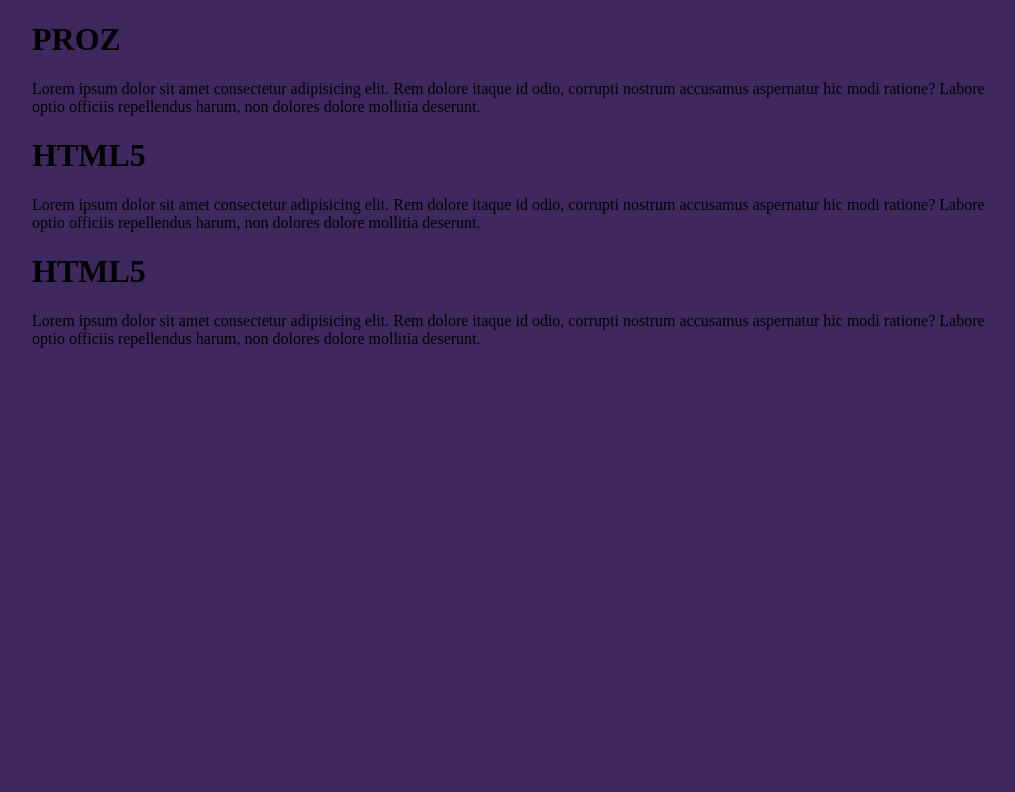
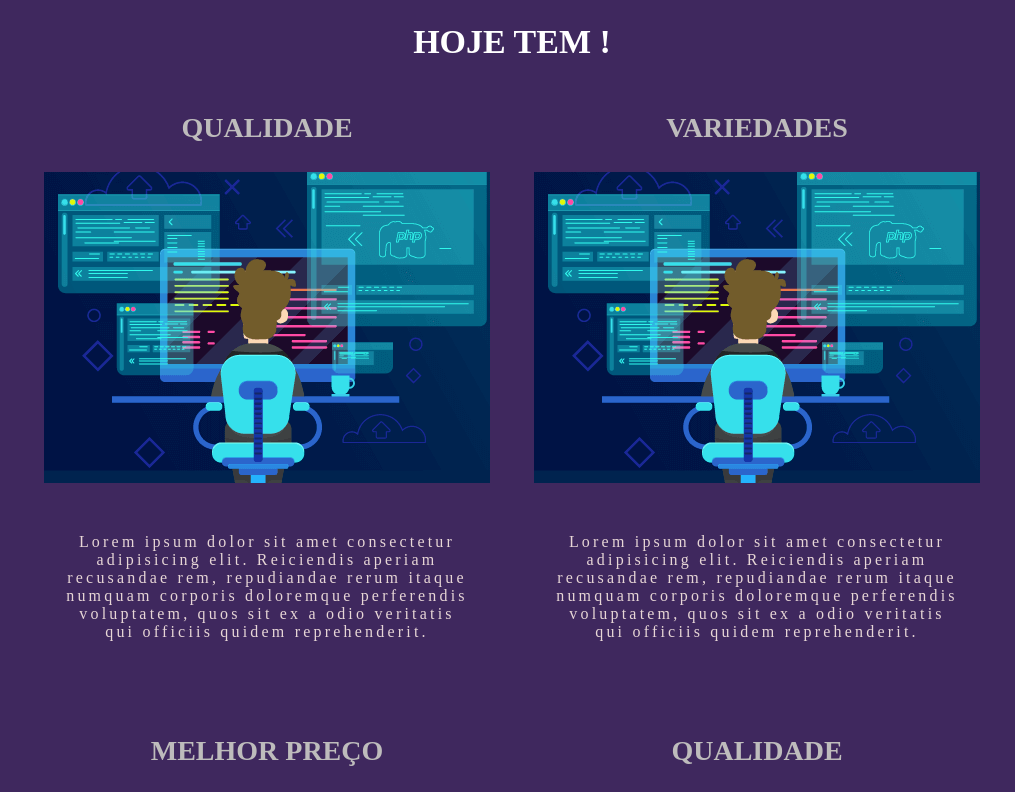
Before and after one commit to devalbertomoiseis/Proz, a plain HTML site: page 08-Modulo/index.html in a window 1280 px wide. Shown: the top 792 px of the page, without its empty margins (128-1143 px from the left). Drawn offline with Linux system fonts and the light colour scheme.

Commit message:
Aualização dos dados

```diff
--- a/08-Modulo/assets/css/style.css
+++ b/08-Modulo/assets/css/style.css
@@ -7,3 +7,45 @@ body {
   padding: 0 2%;
   background: rgb(63, 40, 94);
 }
+
+main div h1 {
+  font-size: 34px; /*Tamanho da Fonte*/
+  text-align: center; /*centralizado*/
+  color: #fff; /*cor*/
+  text-transform: uppercase; /*Letras Maiúsculas*/
+}
+
+.section-container {
+  display: flex;
+  justify-content: space-between;
+  flex-wrap: wrap;
+  text-align: center;
+  gap: 20px;
+}
+
+@media (max-witdh: 600px) {
+  .section-container {
+    flex-direction: column;
+    align-items: center;
+    justify-items: center;
+  }
+}
+
+.section-article {
+  flex: 1;
+  gap: 5px;
+}
+
+.section-article h3 {
+  font-size: 28px;
+  text-transform: uppercase;
+  color: rgb(190, 188, 188);
+}
+
+.section-article p {
+  font-size: 16px;
+  letter-spacing: 0.2rem;
+  text-align: center;
+  padding: 30px;
+  color: rgb(231, 214, 214);
+}
--- a/08-Modulo/index.html
+++ b/08-Modulo/index.html
@@ -8,34 +8,117 @@
     <link rel="stylesheet" href="./assets/css/style.css" />
   </head>
   <body>
-    <header class="container">
-      <h1>PROZ</h1>
-      <p>
-        Lorem ipsum dolor sit amet consectetur adipisicing elit. Rem dolore
-        itaque id odio, corrupti nostrum accusamus aspernatur hic modi ratione?
-        Labore optio officiis repellendus harum, non dolores dolore mollitia
-        deserunt.
-      </p>
-    </header>
+    <header></header>
+    <main class="container">
+      <div>
+        <h1>Hoje Tem !</h1>
+      </div>
+      <section class="section-container">
+        <!-- PAI DOS 3 FILHOS -->
+        <!-- FILHO 01 -->
+        <div class="section-article">
+          <h3>Qualidade</h3>
+          <img src="./assets/imagens/Screenshot.png" alt=" Imagem aleatoria" />
+          <p>
+            Lorem ipsum dolor sit amet consectetur adipisicing elit. Reiciendis
+            aperiam recusandae rem, repudiandae rerum itaque numquam corporis
+            doloremque perferendis voluptatem, quos sit ex a odio veritatis qui
+            officiis quidem reprehenderit.
+          </p>
+        </div>
 
-    <main class="container">
-      <h1>HTML5</h1>
-      <p>
-        Lorem ipsum dolor sit amet consectetur adipisicing elit. Rem dolore
-        itaque id odio, corrupti nostrum accusamus aspernatur hic modi ratione?
-        Labore optio officiis repellendus harum, non dolores dolore mollitia
-        deserunt.
-      </p>
+        <!-- FILHO 02 -->
+        <div class="section-article">
+          <h3>Variedades</h3>
+          <img src="./assets/imagens/Screenshot.png" alt=" Imagem aleatoria" />
+          <p>
+            Lorem ipsum dolor sit amet consectetur adipisicing elit. Reiciendis
+            aperiam recusandae rem, repudiandae rerum itaque numquam corporis
+            doloremque perferendis voluptatem, quos sit ex a odio veritatis qui
+            officiis quidem reprehenderit.
+          </p>
+        </div>
+
+        <!-- FILHO 03 -->
+        <div class="section-article">
+          <h3>Melhor Preço</h3>
+          <img src="./assets/imagens/Screenshot.png" alt=" Imagem aleatoria" />
+          <p>
+            Lorem ipsum dolor sit amet consectetur adipisicing elit. Reiciendis
+            aperiam recusandae rem, repudiandae rerum itaque numquam corporis
+            doloremque perferendis voluptatem, quos sit ex a odio veritatis qui
+            officiis quidem reprehenderit.
+          </p>
+        </div>
+        <div class="section-article">
+          <h3>Qualidade</h3>
+          <img src="./assets/imagens/Screenshot.png" alt=" Imagem aleatoria" />
+          <p>
+            Lorem ipsum dolor sit amet consectetur adipisicing elit. Reiciendis
+            aperiam recusandae rem, repudiandae rerum itaque numquam corporis
+            doloremque perferendis voluptatem, quos sit ex a odio veritatis qui
+            officiis quidem reprehenderit.
+          </p>
+        </div>
+
+        <!-- FILHO 02 -->
+        <div class="section-article">
+          <h3>Variedades</h3>
+          <img src="./assets/imagens/Screenshot.png" alt=" Imagem aleatoria" />
+          <p>
+            Lorem ipsum dolor sit amet consectetur adipisicing elit. Reiciendis
+            aperiam recusandae rem, repudiandae rerum itaque numquam corporis
+            doloremque perferendis voluptatem, quos sit ex a odio veritatis qui
+            officiis quidem reprehenderit.
+          </p>
+        </div>
+
+        <!-- FILHO 03 -->
+        <div class="section-article">
+          <h3>Melhor Preço</h3>
+          <img src="./assets/imagens/Screenshot.png" alt=" Imagem aleatoria" />
+          <p>
+            Lorem ipsum dolor sit amet consectetur adipisicing elit. Reiciendis
+            aperiam recusandae rem, repudiandae rerum itaque numquam corporis
+            doloremque perferendis voluptatem, quos sit ex a odio veritatis qui
+            officiis quidem reprehenderit.
+          </p>
+        </div>
+        <div class="section-article">
+          <h3>Qualidade</h3>
+          <img src="./assets/imagens/Screenshot.png" alt=" Imagem aleatoria" />
+          <p>
+            Lorem ipsum dolor sit amet consectetur adipisicing elit. Reiciendis
+            aperiam recusandae rem, repudiandae rerum itaque numquam corporis
+            doloremque perferendis voluptatem, quos sit ex a odio veritatis qui
+            officiis quidem reprehenderit.
+          </p>
+        </div>
+
+        <!-- FILHO 02 -->
+        <div class="section-article">
+          <h3>Variedades</h3>
+          <img src="./assets/imagens/Screenshot.png" alt=" Imagem aleatoria" />
+          <p>
+            Lorem ipsum dolor sit amet consectetur adipisicing elit. Reiciendis
+            aperiam recusandae rem, repudiandae rerum itaque numquam corporis
+            doloremque perferendis voluptatem, quos sit ex a odio veritatis qui
+            officiis quidem reprehenderit.
+          </p>
+        </div>
+
+        <!-- FILHO 03 -->
+        <div class="section-article">
+          <h3>Melhor Preço</h3>
+          <img src="./assets/imagens/Screenshot.png" alt=" Imagem aleatoria" />
+          <p>
+            Lorem ipsum dolor sit amet consectetur adipisicing elit. Reiciendis
+            aperiam recusandae rem, repudiandae rerum itaque numquam corporis
+            doloremque perferendis voluptatem, quos sit ex a odio veritatis qui
+            officiis quidem reprehenderit.
+          </p>
+        </div>
+      </section>
     </main>
-
-    <footer class="container">
-      <h1>HTML5</h1>
-      <p>
-        Lorem ipsum dolor sit amet consectetur adipisicing elit. Rem dolore
-        itaque id odio, corrupti nostrum accusamus aspernatur hic modi ratione?
-        Labore optio officiis repellendus harum, non dolores dolore mollitia
-        deserunt.
-      </p>
-    </footer>
   </body>
 </html>
```
Also changed, not shown: 08-Modulo/assets/imagens/Screenshot.png (added).
